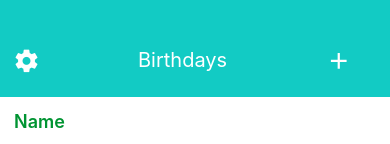
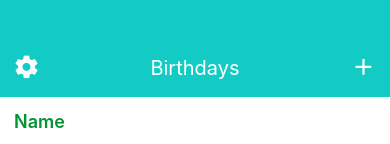
Before and after one commit to alwkins/BirthdayReminder, a React Native app: screen / in a window 390 px wide. Shown: the top 144 px of the page. Built offline with nearby package versions, Linux system fonts and the light colour scheme.

Commit message:
Make header spacing more robust

```diff
--- a/src/components/molecules/Header.tsx
+++ b/src/components/molecules/Header.tsx
@@ -10,26 +10,28 @@ import { Text } from '../styled-components/Text';
 
 export const Header = () => {
   // TODO Find a more robust way to space items out on bar
+  const sideMarginWidth = wp('3.4%')
+  const bottomGap = hp('2%')
   return (
     <FlexBox
       paddingTop={hp('2.7%')}
       flexDirection='row'
-      alignItems='center'
+      alignItems='flex-end'
       backgroundColor={defaultTheme.color.teal}
       height={hp('11.5%')}>
-      <Box marginLeft={wp('3.4%')}>
+      <Box position={'absolute'} left={sideMarginWidth} bottom={bottomGap}>
         <MaterialCommunityIcon
           name={'cog'} size={27}
           color={defaultTheme.color.white} />
       </Box>
-      <Box marginLeft={wp('25%')}>
+      <FlexBox width={wp('100%')} alignItems='center' paddingBottom={bottomGap}>
         <Text
           fontFamily={defaultTheme.fontFamily.roboto}
           fontSize={defaultTheme.fontSize.title}
           fontWeight='400'
           color={defaultTheme.color.white}>Birthdays</Text>
-      </Box>
-      <Box marginLeft={wp('25%')}>
+      </FlexBox>
+      <Box position={'absolute'} right={sideMarginWidth} bottom={bottomGap}>
         <MaterialCommunityIcon name={'plus'} size={27} color={defaultTheme.color.white} />
       </Box>
     </FlexBox>
```
Also changed, not shown: src/components/atoms/WheelPicker.tsx (deleted, +0 -34 lines), src/components/molecules/BirthdayListItem.tsx (+9 -2 lines).
